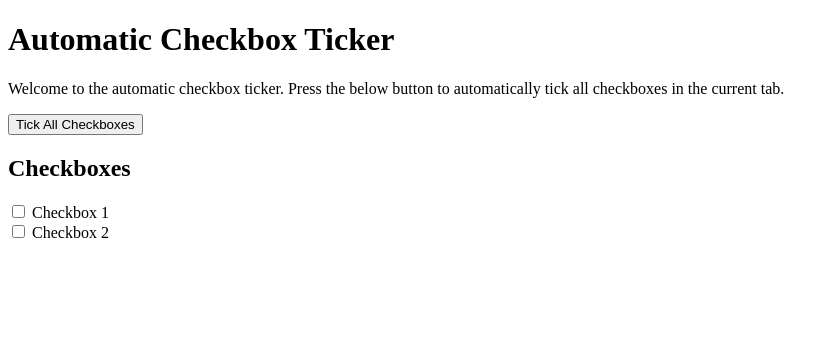
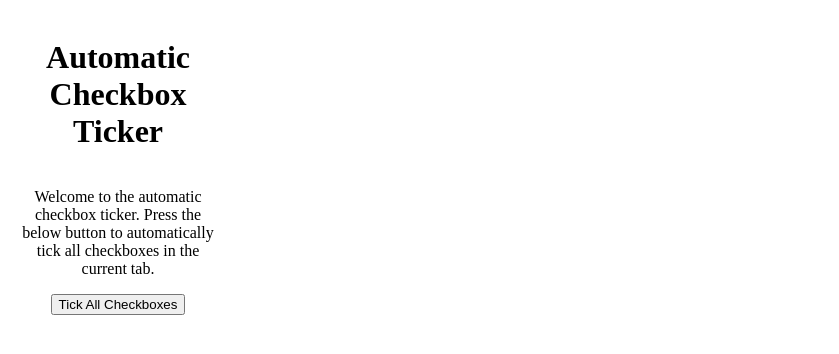
Before and after one commit to Will-Helliwell/checkbox_ticker_chrome_extension, a browser extension: page pop_up.html in a window 1280 px wide. Shown: the whole page, without its empty margins (0-839 px from the left). Drawn offline with Linux system fonts and the light colour scheme.

Commit message:
Fix links and add basic styling.

```diff
--- /dev/null
+++ b/pop_up.css
@@ -0,0 +1,8 @@
+#pop-up-container {
+    width: 200px;
+    padding: 10px;
+    display: flex;
+    flex-direction: column;
+    align-items: center;
+    text-align: center;
+}
--- a/pop_up.html
+++ b/pop_up.html
@@ -4,23 +4,15 @@
     <meta charset="UTF-8">
     <meta name="viewport" content="width=device-width, initial-scale=1.0">
     <title>Automatic Checkbox Ticker</title>
+
+    <link rel="stylesheet" href="pop_up.css">
 </head>
 <body>
-    <div>
+    <div id="pop-up-container">
         <h1>Automatic Checkbox Ticker</h1>
         <p>Welcome to the automatic checkbox ticker. Press the below button to automatically tick all checkboxes in the current tab.</p>
         <button id="tickAllCheckboxes">Tick All Checkboxes</button>
-
-        <h2>Checkboxes</h2>
-        <div>
-            <input type="checkbox" id="checkbox1">
-            <label for="checkbox1">Checkbox 1</label>
-        </div>
-        <div>
-            <input type="checkbox" id="checkbox2">
-            <label for="checkbox2">Checkbox 2</label>
-        </div>
     </div>
 </body>
-<script src="script.js"></script>
+<script src="pop_up.js"></script>
 </html>
```
Also changed, not shown: manifest.json.
